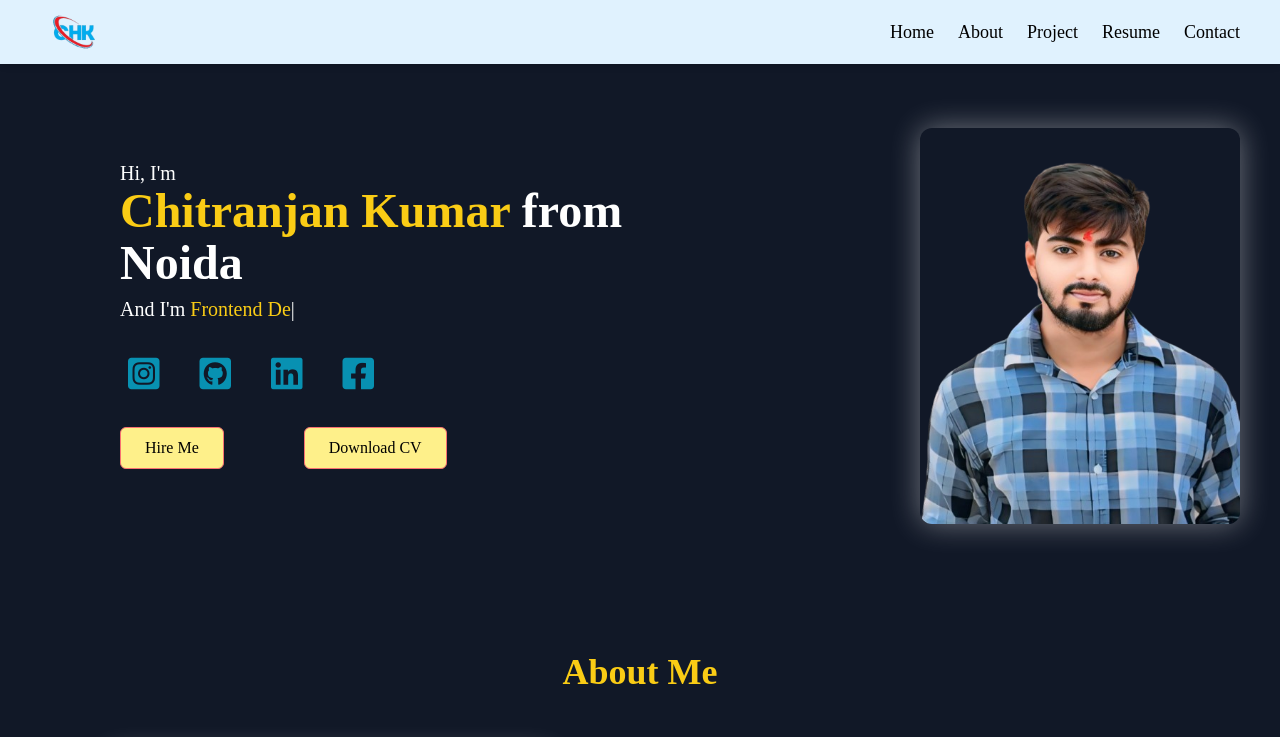
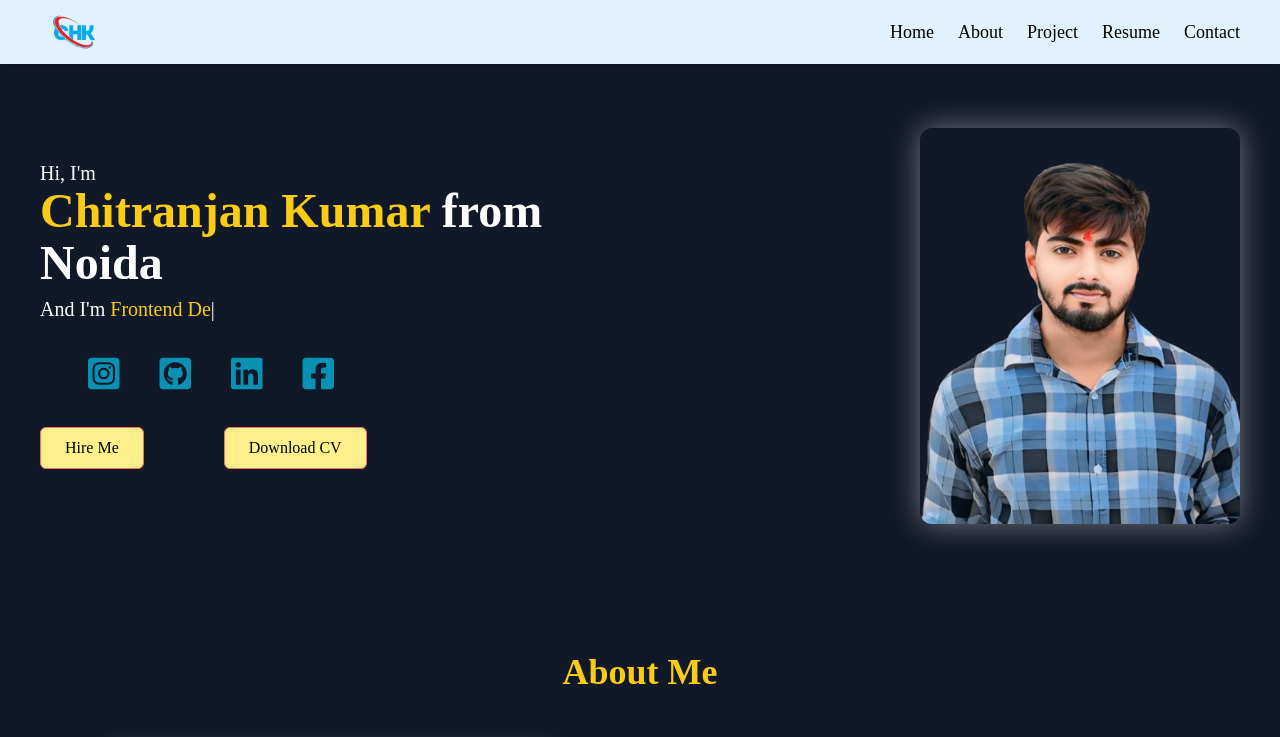
Before and after one commit to developer-maurya/portfolio-2, a website: page index.html in a window 1280 px wide. Shown: the top 737 px of the page. Drawn offline with nearby package versions, Linux system fonts and the light colour scheme.

Commit message:
Update index.html

```diff
--- a/index.html
+++ b/index.html
@@ -58,12 +58,12 @@
   <!-- Hero Section -->
   <section class="flex flex-col-reverse lg:flex-row items-center justify-between px-4 md:px-10 py-16 gap-10">
     <!-- Text Content -->
-    <div class="max-w-xl text-center lg:text-left ml-20">
+    <div class="max-w-xl text-center lg:text-left ">
       <p class="text-xl">Hi, I'm</p>
       <h1 class="text-4xl md:text-5xl font-bold text-yellow-400">Chitranjan Kumar <span class="text-white">from</span></h1>
       <h2 class="text-4xl md:text-5xl font-bold text-white mt-1">Noida</h2>
       <p class="mt-2 text-xl">And I'm <span class="text-yellow-400" id="typing"></span></p><br>
-       <div class="flex space-x-6 text-4xl text-cyan-600">
+       <div class="flex space-x-6 text-4xl text-cyan-600 ml-10">
     <a href="https://www.instagram.com/chitranjanmaurya123/" target="_blank"
        class="hover:text-pink-500 transition duration-300 p-2 rounded-full hover:bg-pink-100">
       <i class="fa-brands fa-square-instagram"></i>
@@ -149,7 +149,7 @@
   </div>
 </section>
 <!-- -----------------------------skill----------------------------- -->
- <section class="ml-20">
+ <section class="p-5">
    <div class="max-w-7xl mx-auto">
     <div class="grid grid-cols-1 lg:grid-cols-2 gap-10">
 
```
